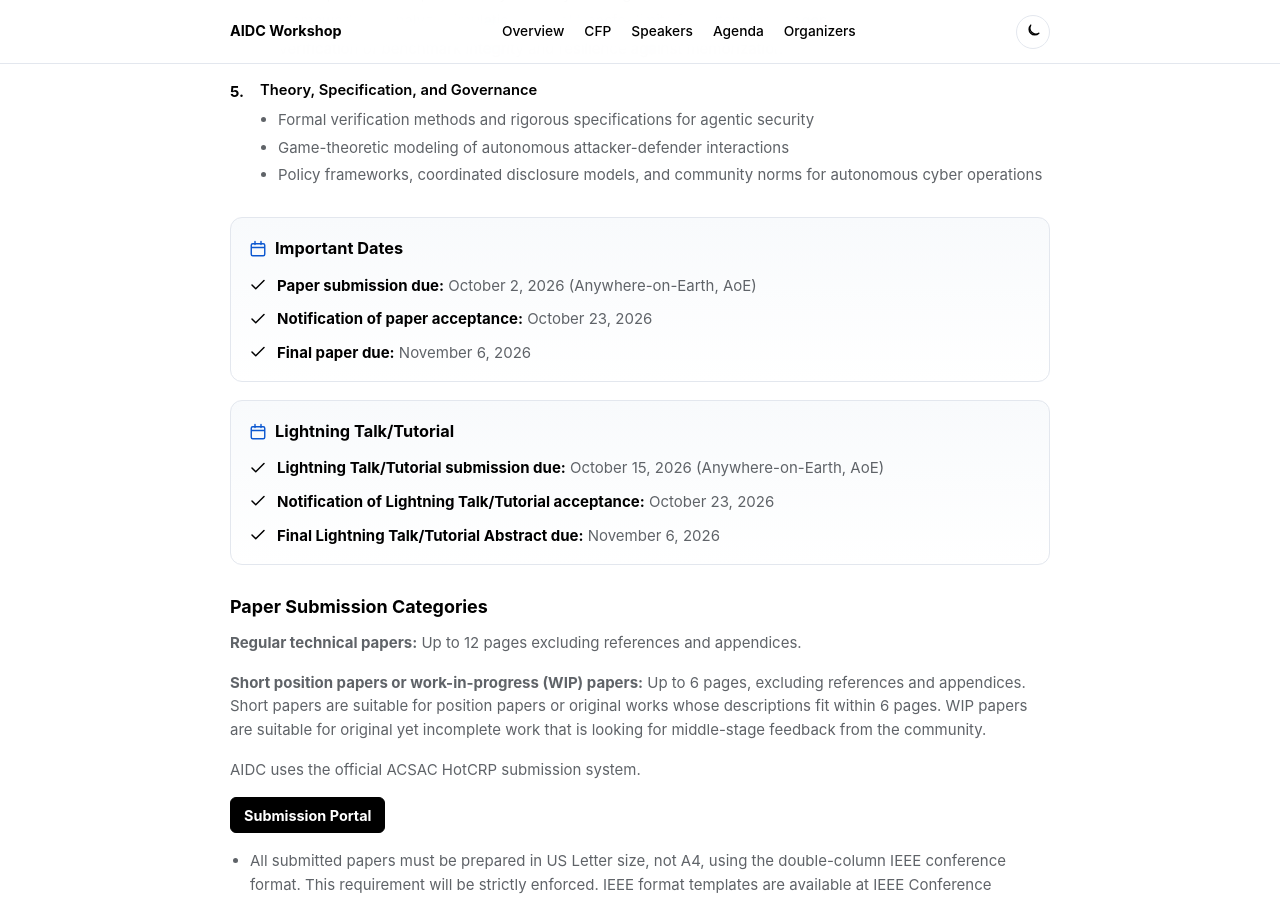
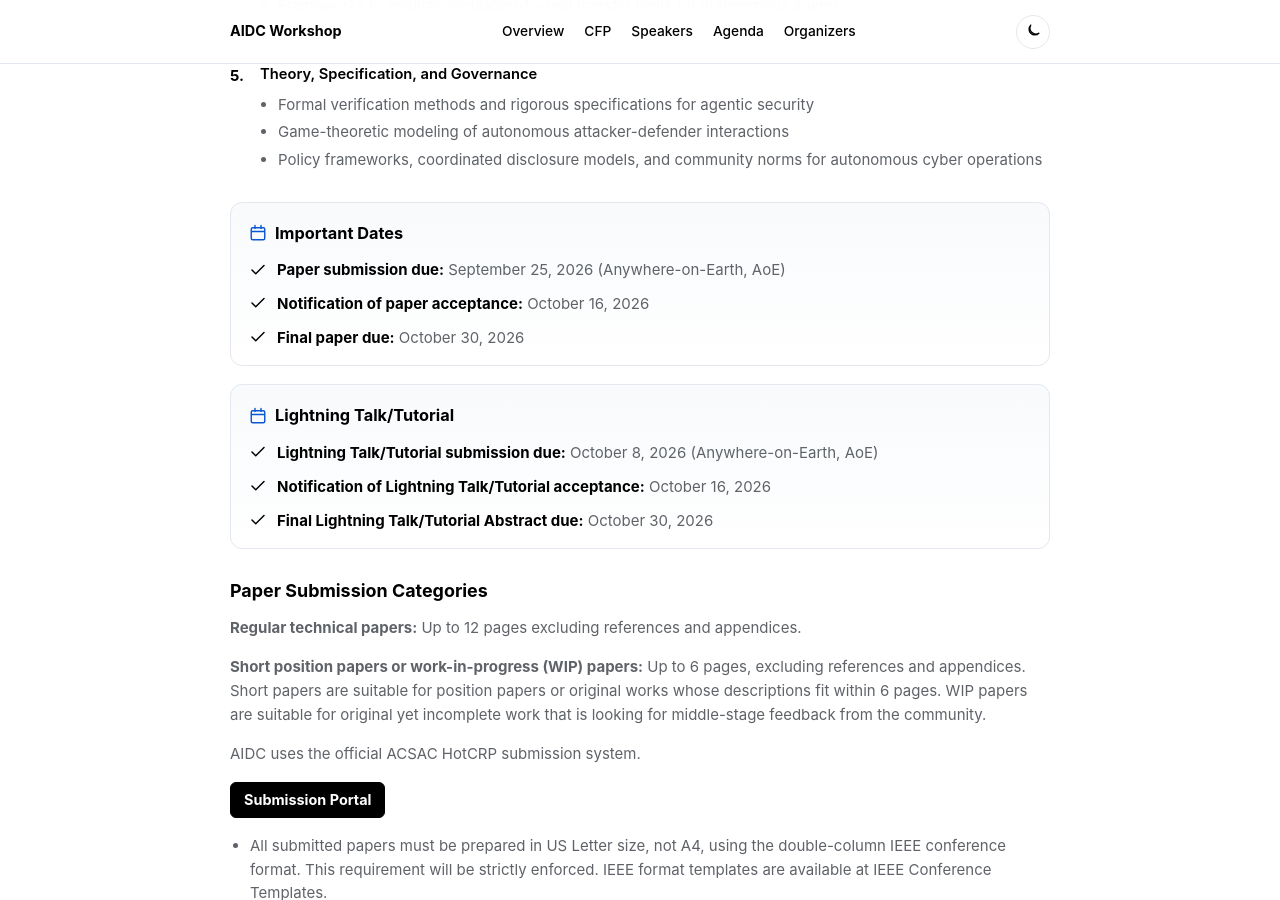
Before and after one commit to aidcworkshop/aidcworkshop.github.io, a Jekyll site: the page built from index.md, in a window 1280 px wide and 900 px high, scrolled down 1753 px. Built offline with Jekyll 4.4.1, drawn with Linux system fonts in a browser that asks for light colours; some of the changed text lies outside the part shown.

Commit message:
Refresh workshop dates and hero copy

```diff
--- a/_data/workshop.yml
+++ b/_data/workshop.yml
@@ -1,6 +1,6 @@
 title: "Inaugural Workshop on Agentic AI in Offensive and Defensive Cyber Operations (AIDC'26)"
 short_title: "AIDC Workshop"
-subtitle: "Co-located at ACSAC 2026"
+subtitle: "The AIDC Workshop will be held on Monday, December 7, 2026, in conjunction with the 2026 Annual Computer Security Applications Conference (ACSAC), which will be located in Los Angeles, California."
 subtitle_url: "https://www.acsac.org/2026/"
 date: "December 7, 2026"
 location: "Los Angeles, California, USA"
@@ -92,19 +92,19 @@ cfp:
     - heading: "Important Dates"
       items:
         - label: "Paper submission due"
-          date: "October 2, 2026 (Anywhere-on-Earth, AoE)"
+          date: "September 25, 2026 (Anywhere-on-Earth, AoE)"
         - label: "Notification of paper acceptance"
-          date: "October 23, 2026"
+          date: "October 16, 2026"
         - label: "Final paper due"
-          date: "November 6, 2026"
+          date: "October 30, 2026"
     - heading: "Lightning Talk/Tutorial"
       items:
         - label: "Lightning Talk/Tutorial submission due"
-          date: "October 15, 2026 (Anywhere-on-Earth, AoE)"
+          date: "October 8, 2026 (Anywhere-on-Earth, AoE)"
         - label: "Notification of Lightning Talk/Tutorial acceptance"
-          date: "October 23, 2026"
+          date: "October 16, 2026"
         - label: "Final Lightning Talk/Tutorial Abstract due"
-          date: "November 6, 2026"
+          date: "October 30, 2026"
   submission:
     system_text: "AIDC uses the official ACSAC HotCRP submission system."
     label: "Submission Portal"
--- a/_layouts/home.html
+++ b/_layouts/home.html
@@ -35,21 +35,6 @@ layout: default
           </svg>
           {{ workshop.subtitle }}
         </a>
-        <div class="meta" aria-label="Workshop date and location">
-          <span class="meta__item">
-            <svg aria-hidden="true" viewBox="0 0 24 24">
-              <path d="M8 2v4M16 2v4M3 10h18M5 5h14a2 2 0 0 1 2 2v12a2 2 0 0 1-2 2H5a2 2 0 0 1-2-2V7a2 2 0 0 1 2-2Z" />
-            </svg>
-            {{ workshop.date }}
-          </span>
-          <span class="meta__item">
-            <svg aria-hidden="true" viewBox="0 0 24 24">
-              <path d="M12 21s7-5.2 7-12a7 7 0 1 0-14 0c0 6.8 7 12 7 12Z" />
-              <path d="M12 11.5a2.5 2.5 0 1 0 0-5 2.5 2.5 0 0 0 0 5Z" />
-            </svg>
-            {{ workshop.location }}
-          </span>
-        </div>
       </div>
     </div>
   </section>
```
